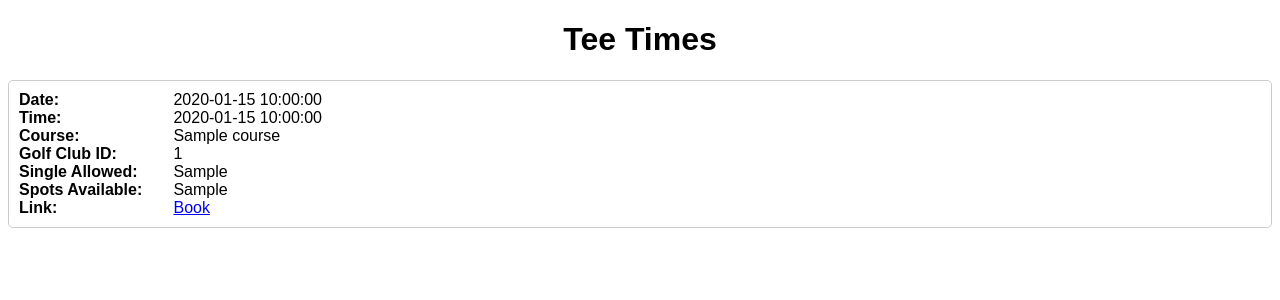
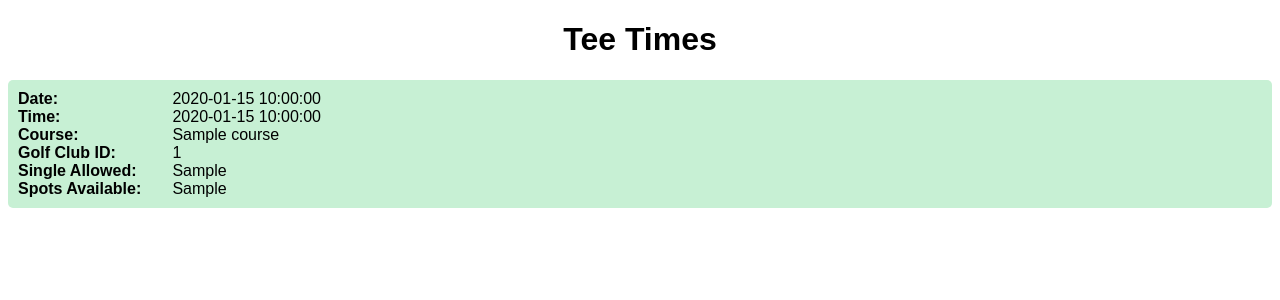
Before and after one commit to LukeEvans/tee-times, a Flask app: template templates/tee_times.html in a window 1280 px wide. Shown: the top 300 px of the page. Run offline with Flask 3, Linux system fonts and the light colour scheme; the template is opened without the code that fills it: most values are stand-ins (such as "Sample title", 1, 10 or a date in 2020).

Commit message:
Color code

```diff
--- a/templates/tee_times.html
+++ b/templates/tee_times.html
@@ -15,7 +15,6 @@
             padding: 0;
         }
         li {
-            border: 1px solid #ccc;
             border-radius: 5px;
             padding: 10px;
             margin-bottom: 10px;
@@ -24,6 +23,12 @@
             display: inline-block;
             width: 150px;
         }
+        .single-allowed {
+            background-color: #c7f0d4;
+        }
+        .single-not-allowed {
+            background-color: #f0d8c7;
+        }
     </style>
 </head>
 <body>
@@ -31,14 +36,13 @@
     {% if tee_times %}
         <ul>
         {% for tee_time in tee_times %}
-            <li>
+            <li class="{% if tee_time.singleAllowed %}single-allowed{% else %}single-not-allowed{% endif %}">
                 <strong>Date:</strong> {{ tee_time.date }}<br>
                 <strong>Time:</strong> {{ tee_time.time }}<br>
                 <strong>Course:</strong> {{ tee_time.course }}<br>
                 <strong>Golf Club ID:</strong> {{ tee_time.golfClubId }}<br>
                 <strong>Single Allowed:</strong> {{ tee_time.singleAllowed }}<br>
-                <strong>Spots Available:</strong> {{ tee_time.spotsAvailable }}<br>
-                <strong>Link:</strong>  <a href="{{ tee_time.link }}" target="_blank">Book</a>
+                <strong>Spots Available:</strong> {{ tee_time.spotsAvailable }}
             </li>
         {% endfor %}
         </ul>
```
